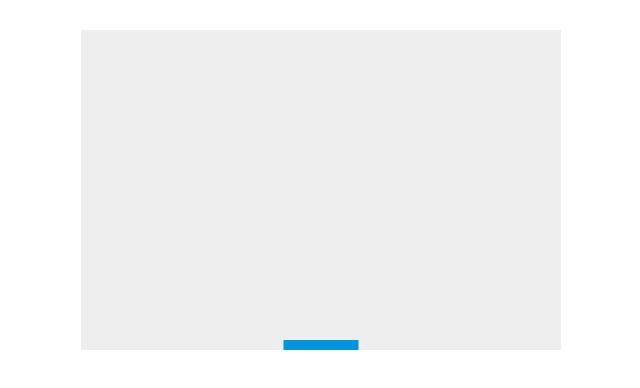
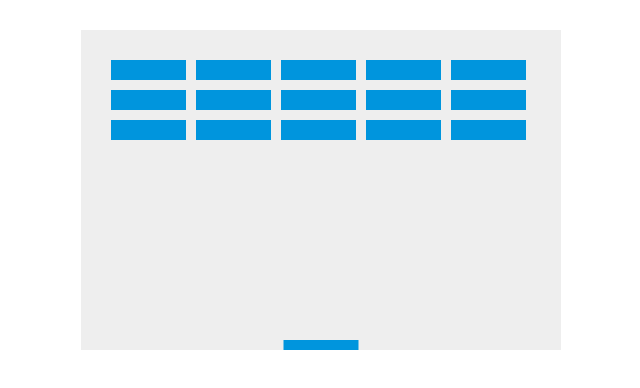
Before and after one commit to benbuhr/BreakoutJS, a plain HTML site: page index.html in a window 1280 px wide. Shown: the whole page, without its empty margins (319-959 px from the left). Drawn offline with Linux system fonts and the light colour scheme.

Commit message:
Lesson 6

```diff
--- a/index.html
+++ b/index.html
@@ -30,9 +30,23 @@
         var paddleHeight = 10;
         var paddleWidth = 75;
         var paddleX = (canvas.width - paddleWidth) / 2;
-
         var rightPressed = false;
         var leftPressed = false;
+
+        var brickRowCount = 3;
+        var brickColumnCount = 5;
+        var brickWidth = 75;
+        var brickHeight = 20;
+        var brickPadding = 10;
+        var brickOffsetTop = 30;
+        var brickOffsetLeft = 30;
+        var bricks = [];
+        for (c = 0; c < brickColumnCount; c++) {
+            bricks[c] = [];
+            for (r = 0; r < brickRowCount; r++) {
+                bricks[c][r] = { x: 0, y: 0 };
+            }
+        }
 
         function drawBall() {
             ctx.beginPath();
@@ -50,10 +64,29 @@
             ctx.closePath();
         }
 
+        function drawBricks() {
+            for (c = 0; c < brickColumnCount; c++) {
+                for (r = 0; r < brickRowCount; r++) {
+                    var brickX = (c * (brickWidth + brickPadding)) + brickOffsetLeft;
+                    var brickY = (r * (brickHeight + brickPadding)) + brickOffsetTop;
+
+                    bricks[c][r].x = brickX;
+                    bricks[c][r].y = brickY;
+
+                    ctx.beginPath();
+                    ctx.rect(brickX, brickY, brickWidth, brickHeight);
+                    ctx.fillStyle = "#0095DD";
+                    ctx.fill();
+                    ctx.closePath();
+                }
+            }
+        }
+
         function draw() {
             ctx.clearRect(0, 0, canvas.width, canvas.height);
             drawPaddle();
             drawBall();
+            drawBricks();
 
             if (x + dx < ballRadius || x + dx > canvas.width - ballRadius) {
                 dx = -dx;
@@ -65,7 +98,7 @@
                 if (x > paddleX && x < paddleX + paddleWidth) {
                     dy = -dy;
                 } else {
-                    alert("GAME OVER NOOB!");
+                    //alert("GAME OVER NOOB!");
                     document.location.reload();
                 }
             }
```
